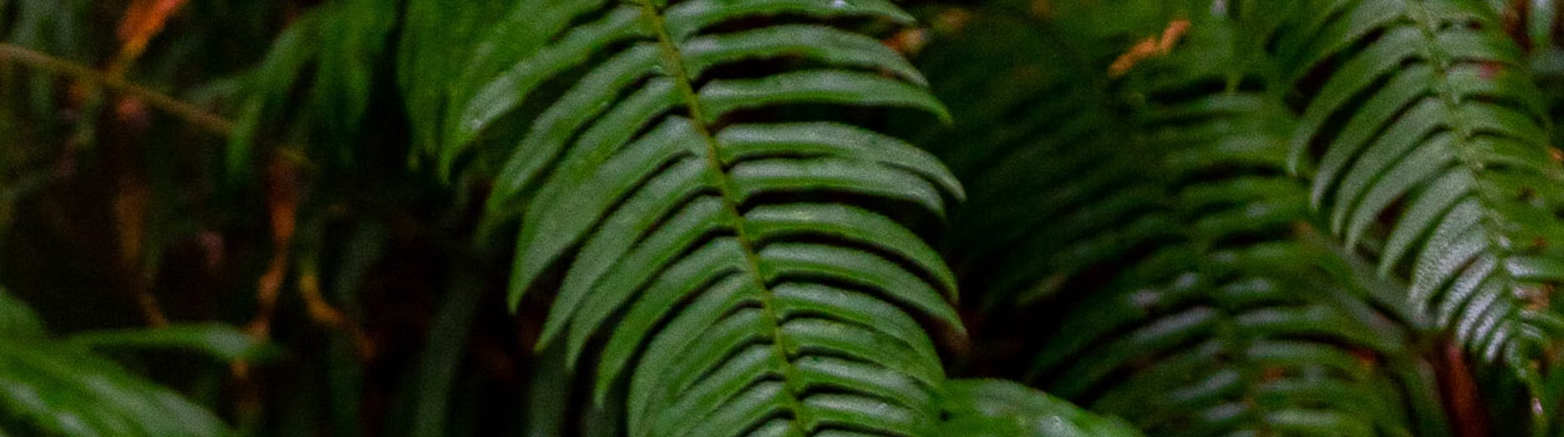
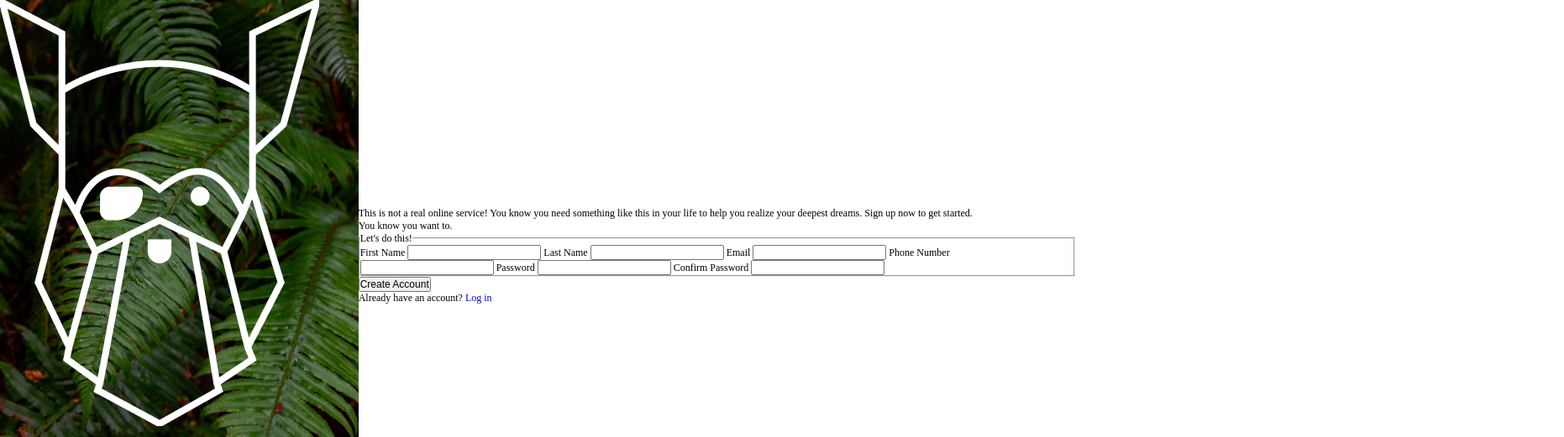
Before and after one commit to perquyk/odin-signup, a plain HTML site: page index.html in a window 1280 px wide. Shown: the top 521 px of the page at 84% size, 1862 px wide, since content can reach past the window. Drawn offline with Linux system fonts and the light colour scheme.

Commit message:
added basic html elements to page

```diff
--- a/index.html
+++ b/index.html
@@ -8,34 +8,39 @@
 </head>
 <body>
     <div class="wrapper">
-        <div class="left-screen">
-            <img src="assets/leaves.avif"/>
-            <div class="logo"></div>
+        <div class="left-side">
+            <div class="logo-container">
+                <img src="/assets/odin-lined.png" alt="Odin's Head">
+                <h1>ODIN</h1>
+            </div>
+
         </div>
-        <div class="right-screen">
-            <p class="header-info">
-                This is not a real online service! You know you need something liek this in your life to help you realize your deepest dreams.<br>Sign up now to get started.
-            </p>
-            <p>
-                You know you want to.
-            </p>
-            <div class="form-wrapper">
-                <form action="/" method="post">
+        <div class="right-side">
+            <p>This is not a real online service! You know you need something like this in your life to help you realize your deepest dreams. Sign up now to get started.</p>
+            <p>You know you want to.</p>
+            <form action="#" method="post">
+                <fieldset>
                     <legend>Let's do this!</legend>
                     <label for="fname">First Name</label>
-                    <input type="text" id="fname" name="fname" />
+                    <input name="fname" id="fname" type="text">
                     <label for="lname">Last Name</label>
-                    <input type="text" id="lname" name="lname" />
+                    <input name="lname" id="lname" type="text">
                     <label for="mail">Email</label>
-                    <input type="email" id="mail" name="mail" />
+                    <input name="mail" id="mail" type="email">
                     <label for="phone">Phone Number</label>
-                    <input type="number" id="phone" name="phone" />
-                    <label for="password1">Password</label>
-                    <input type="password" id="password1" name="password1" />
-                    <label for="password2">Confirm Password</label>
-                    <input type="password" id="password2" name="password2">
-                </form>
-            </div>
+                    <input name="phone" id="phone" type="phone">
+                    <label for="pwd1">Password</label>
+                    <input name="pwd1" id="pwd1" type="password">
+                    <label for="pwd2">Confirm Password</label>
+                    <input name="pwd2" id="pwd2" type="password">
+
+                </fieldset>
+            <button type="submit">
+                Create Account
+            </button>
+            </form>
+
+            <p>Already have an account? <a href="#">Log in</a></p>
         </div>
     </div>
 </body>
--- a/style.css
+++ b/style.css
@@ -4,6 +4,7 @@
     font-size: 12px;
     text-decoration: none;
     list-style: none;
+
 }
 
 :root{
@@ -15,3 +16,32 @@
     --text-primary: #191919;
     --text-inverse: #f2f2f2;
 }
+body{
+    max-width: 100vw;
+    max-height: 100vh;
+}
+.wrapper{
+    display:flex;
+    justify-content: space-between;
+    align-items: center;
+}
+.right-side{
+    flex:2;
+    flex-shrink:1;
+}
+.left-side{
+    flex:1;
+    flex-shrink:2;
+}
+.left-side{
+    background-image: url("assets/leaves.avif");
+    background-size: cover;
+}
+.left-side > .logo-container{
+    background-color: hsla(0, 0%, 0%, 25%);
+    font-size: 72px;
+}
+.logo-container > h1 {
+    font-size: 72px;
+
+}
```
